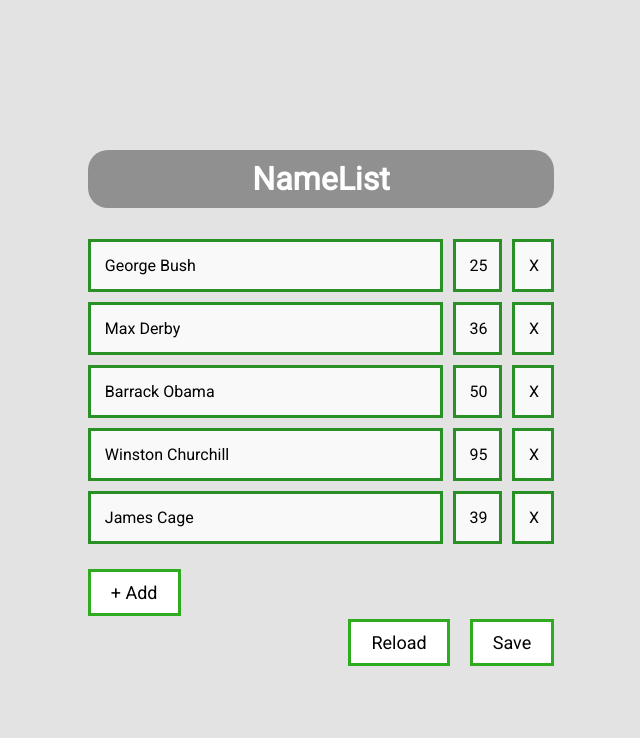
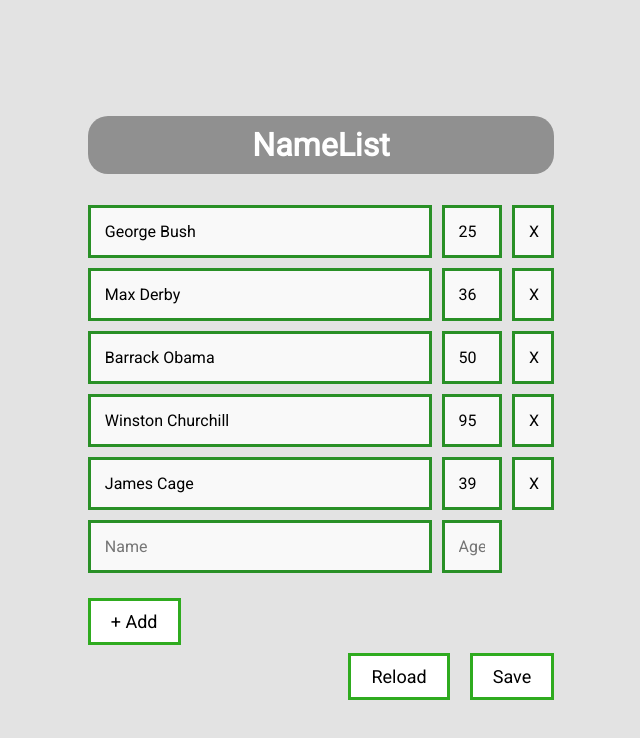
Before and after one commit to simensme/OtrumChallenge-App, a Vue app: page / in a window 1280 px wide. Shown: the top 738 px of the page, without its empty margins (319-959 px from the left). Built offline with nearby package versions, Linux system fonts and the light colour scheme.

Commit message:
added option to add an additional person to the list

```diff
--- a/src/components/NameList.vue
+++ b/src/components/NameList.vue
@@ -1,4 +1,28 @@
 <script setup>
+import { ref } from 'vue';
+
+// Mock-up DB for names before I create backend
+const people = ref([
+    { name: 'George Bush', age: 25 },
+    { name: 'Max Derby', age: 36 },
+    { name: 'Barrack Obama', age: 50 },
+    { name: 'Winston Churchill', age: 95 },
+    { name: 'James Cage', age: 39 },
+]);
+
+const newPerson = ref({
+    name: '',
+    age: '',
+});
+
+const addPerson = () => {
+    if (newPerson.value.name && newPerson.value.age) {
+        people.value.push({ ...newPerson.value });
+        newPerson.value.name = '';
+        newPerson.value.age = '';
+    }
+};
+
 
 </script>
 
@@ -9,36 +33,20 @@
         </div>
         <table>
             <tbody>
-                <tr>
-                    <td>George Bush</td>
-                    <td>25</td>
+                <tr v-for="(person, index) in people" :key="index">
+                    <td>{{ person.name }}</td>
+                    <td>{{ person.age }}</td>
                     <td>X</td>
                 </tr>
                 <tr>
-                    <td>Max Derby</td>
-                    <td>36</td>
-                    <td>X</td>
-                </tr>
-                <tr>
-                    <td>Barrack Obama</td>
-                    <td>50</td>
-                    <td>X</td>
-                </tr>
-                <tr>
-                    <td>Winston Churchill</td>
-                    <td>95</td>
-                    <td>X</td>
-                </tr>
-                <tr>
-                    <td>James Cage</td>
-                    <td>39</td>
-                    <td>X</td>
+                    <td><input class="input-field" v-model="newPerson.name" placeholder="Name" /></td>
+                    <td><input class="input-field" v-model="newPerson.age" placeholder="Age" /></td>
                 </tr>
             </tbody>
         </table>
         <div class="button-container">
             <div class="add-container">
-                <button id="add">+ Add</button>
+                <button @click="addPerson">+ Add</button>
             </div>
             <div class="reload-save-container">
                 <button id="reload">Reload</button>
@@ -105,17 +113,29 @@ td {
 }
 
 td:first-child {
-    width: 90%;
+    width: 87%;
 }
 
 td:nth-child(2) {
-    width: 6%;
+    width: 9%;
 }
 
 td:nth-child(3) {
     width: 4%;
 }
 
+/* Input-field */
+.input-field {
+    width: 100%;
+    margin: 0;
+    box-sizing: border-box;
+    outline: none;
+    border: none;
+    padding: 0;
+    background-color: transparent;
+    font-family: 'Roboto', sans-serif;
+    font-size: inherit;
+}
 
 /* Buttons */
 .button-container {
@@ -137,7 +157,7 @@ td:nth-child(3) {
     display: flex;
     gap: 10px;
     justify-content: flex-end;
-    margin-top: 50px;
+    margin-top: 55px;
     margin-right: 5px;
 }
 
@@ -164,5 +184,4 @@ button:active {
     right: -2px;
 
 }
-
 </style>
```
